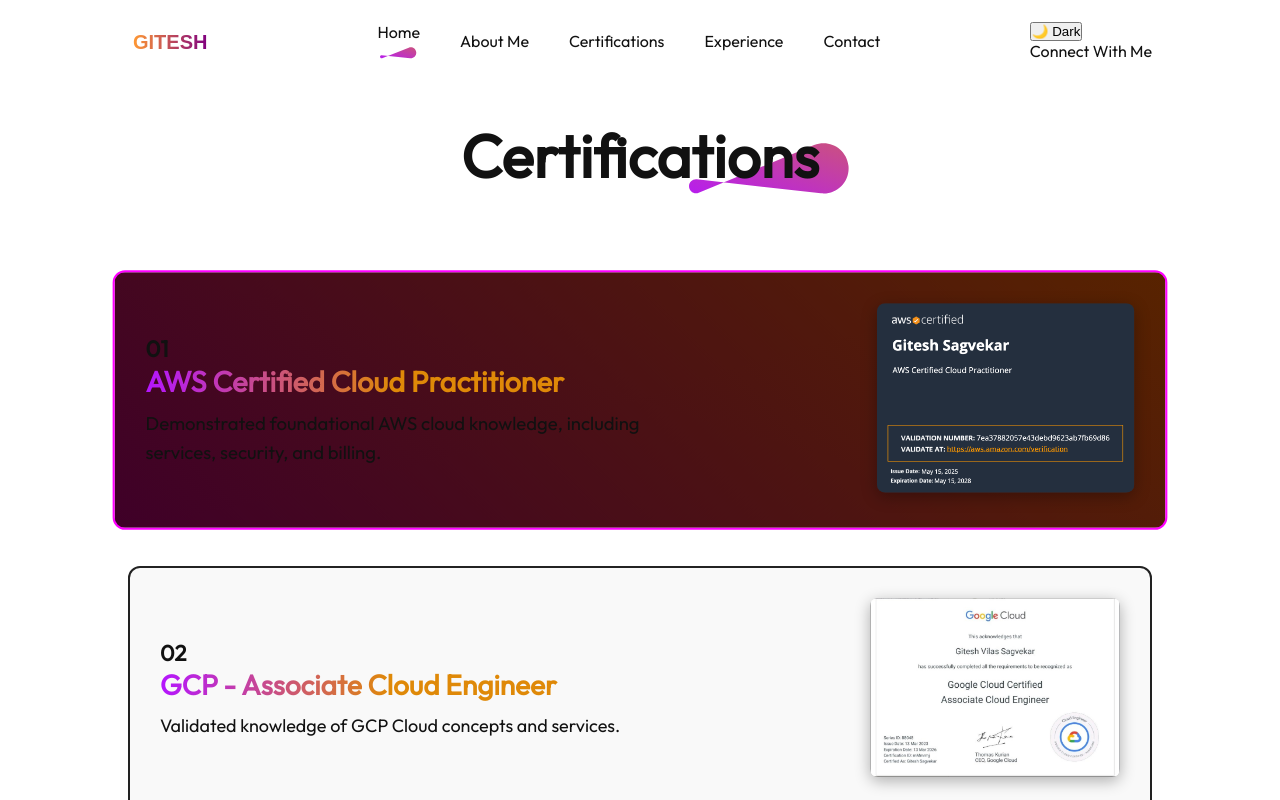
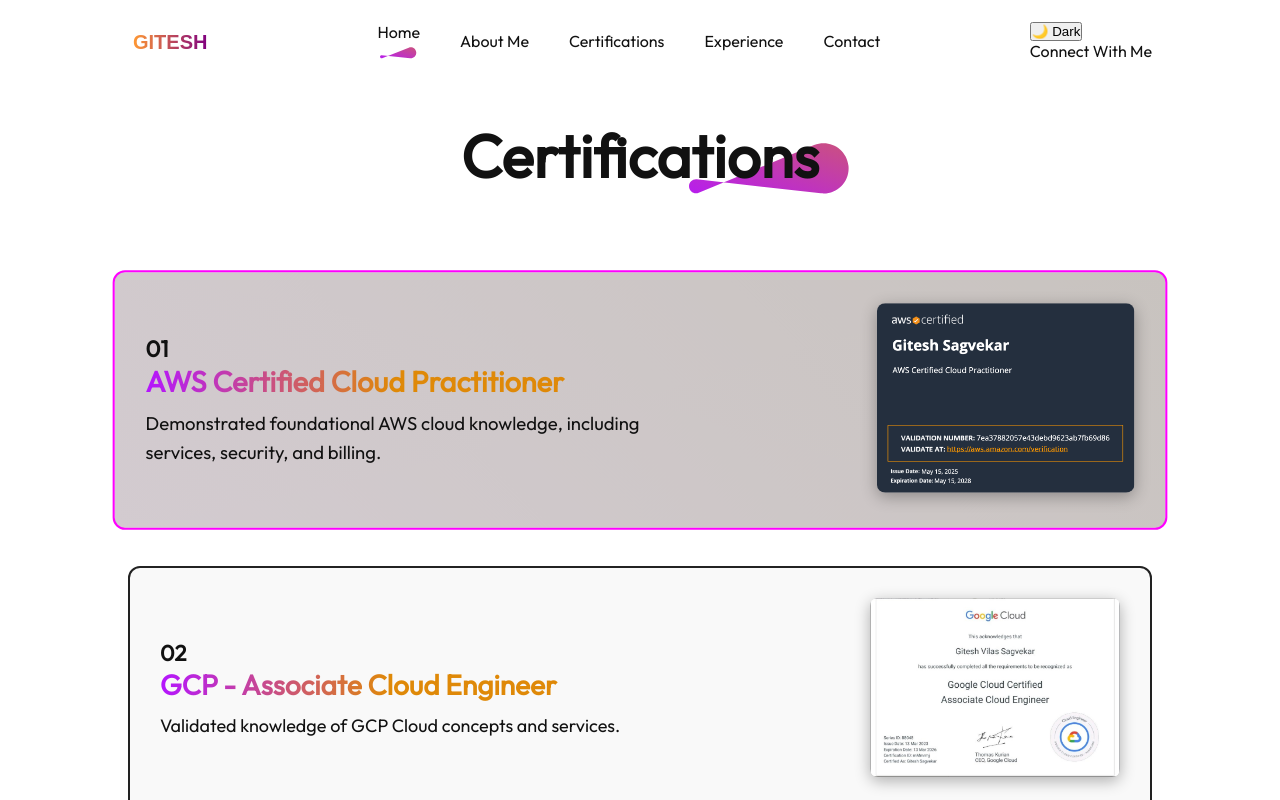
Before and after one commit to Gitesh307/portfolio-website, a React (Vite) app: page / in a window 1280 px wide. In both pictures the pointer is over the element 640 px from the left and 2107 px from the top of the page. Shown: the part 1707-2507 px from the top of the page. Built offline with nearby package versions, Linux system fonts and the light colour scheme.

Commit message:
Main page change

```diff
--- a/package.json
+++ b/package.json
@@ -10,9 +10,13 @@
     "preview": "vite preview"
   },
   "dependencies": {
+    "@emotion/react": "^11.14.0",
+    "framer-motion": "^12.12.2",
     "react": "^18.2.0",
     "react-anchor-link-smooth-scroll": "^1.0.12",
-    "react-dom": "^18.2.0"
+    "react-awesome-reveal": "^4.3.1",
+    "react-dom": "^18.2.0",
+    "react-reveal": "^1.2.2"
   },
   "devDependencies": {
     "@types/react": "^18.2.37",
--- a/src/Components/Certifications/Certifications.css
+++ b/src/Components/Certifications/Certifications.css
@@ -33,7 +33,7 @@
   }
 
 .certification-item:hover {
-    background-image: linear-gradient(45deg, #3f0028, #582300);
+    background-image: linear-gradient(45deg, #d3cbd0, #c8c3bf);
     transform: scale(1.03);
     border: 2px solid #ff00ff;
 }
--- a/src/Components/Experience/Experience.css
+++ b/src/Components/Experience/Experience.css
@@ -23,7 +23,7 @@
 
   .experience-item:hover {
     border-color: #B415FF;
-    transform: scale(1.01);
+    transform: scale(1.03);
   }
 
   .experience-item h2 {
```
Also changed, not shown: 2 other files (tests, documents, lock files or other folders).
